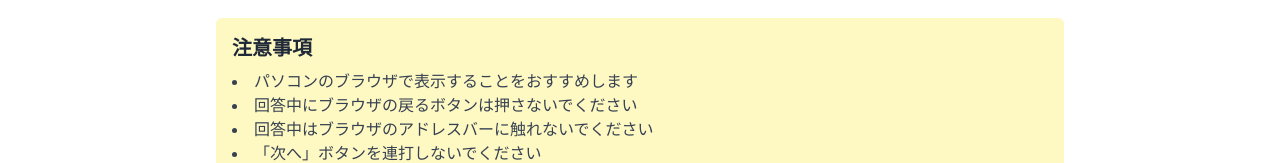
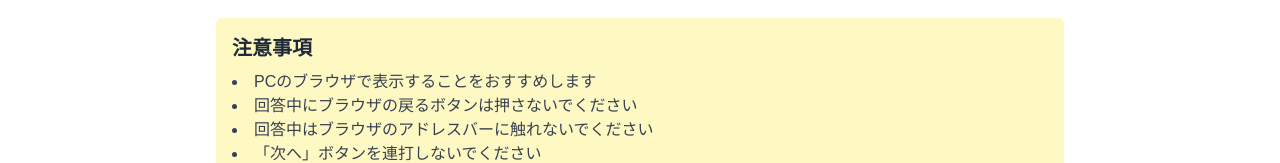
Before and after one commit to keufcp/image-ranker, a Next.js app: page / in a window 1280 px wide. Shown: the part 174-337 px from the top of the page. Built offline with nearby package versions, Linux system fonts and the light colour scheme.

Commit message:
Corrected notes.

```diff
--- a/src/app/page.tsx
+++ b/src/app/page.tsx
@@ -40,7 +40,7 @@ export default function Home() {
 			<div className="bg-yellow-100 p-4 rounded-md mb-6">
 				<h2 className="text-xl font-semibold text-gray-800">注意事項</h2>
 				<ul className="list-inside list-disc text-gray-700 mt-2">
-					<li>パソコンのブラウザで表示することをおすすめします</li>
+					<li>PCのブラウザで表示することをおすすめします</li>
 					<li>回答中にブラウザの戻るボタンは押さないでください</li>
 					<li>回答中はブラウザのアドレスバーに触れないでください</li>
 					<li>「次へ」ボタンを連打しないでください</li>
```
